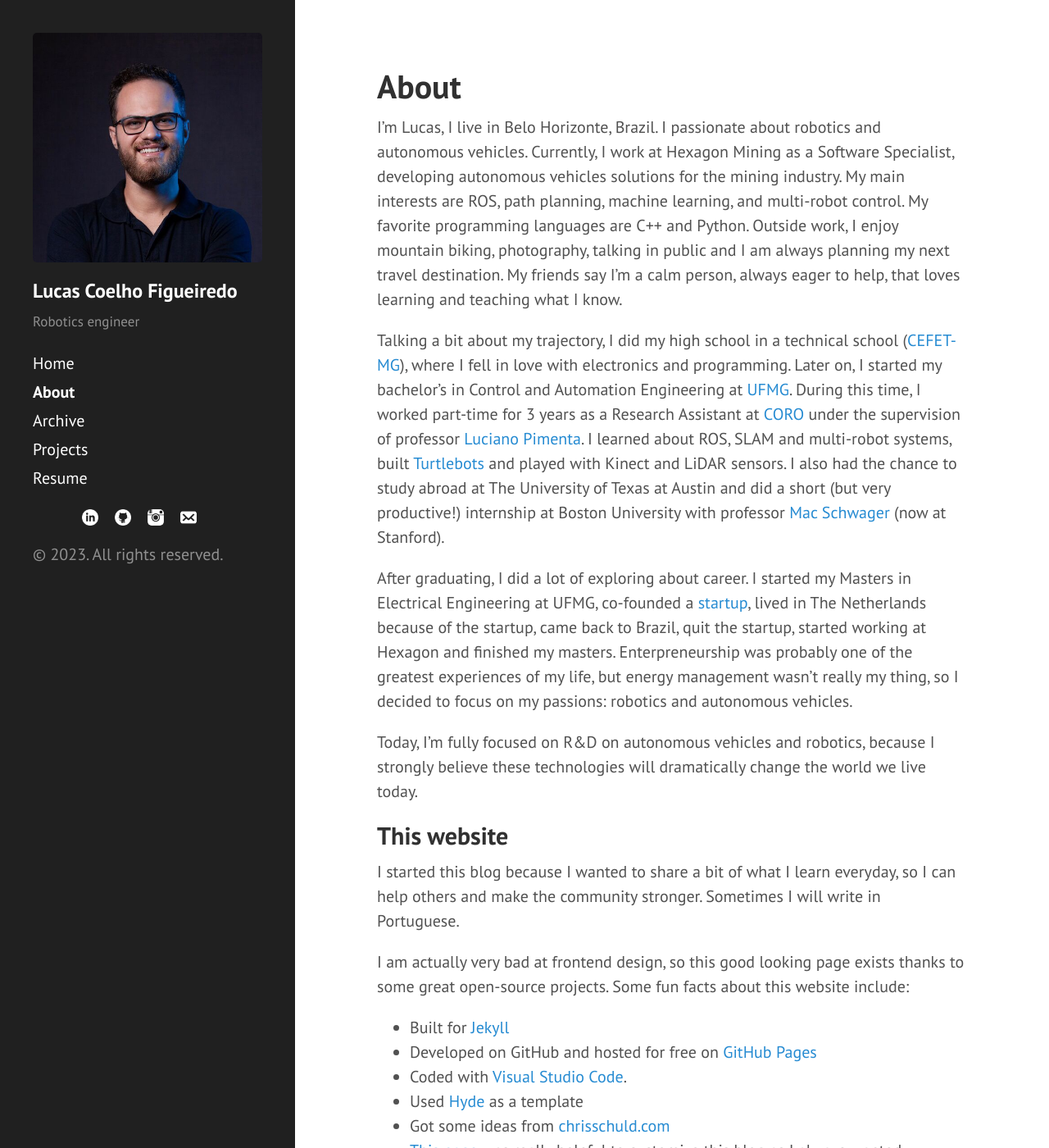
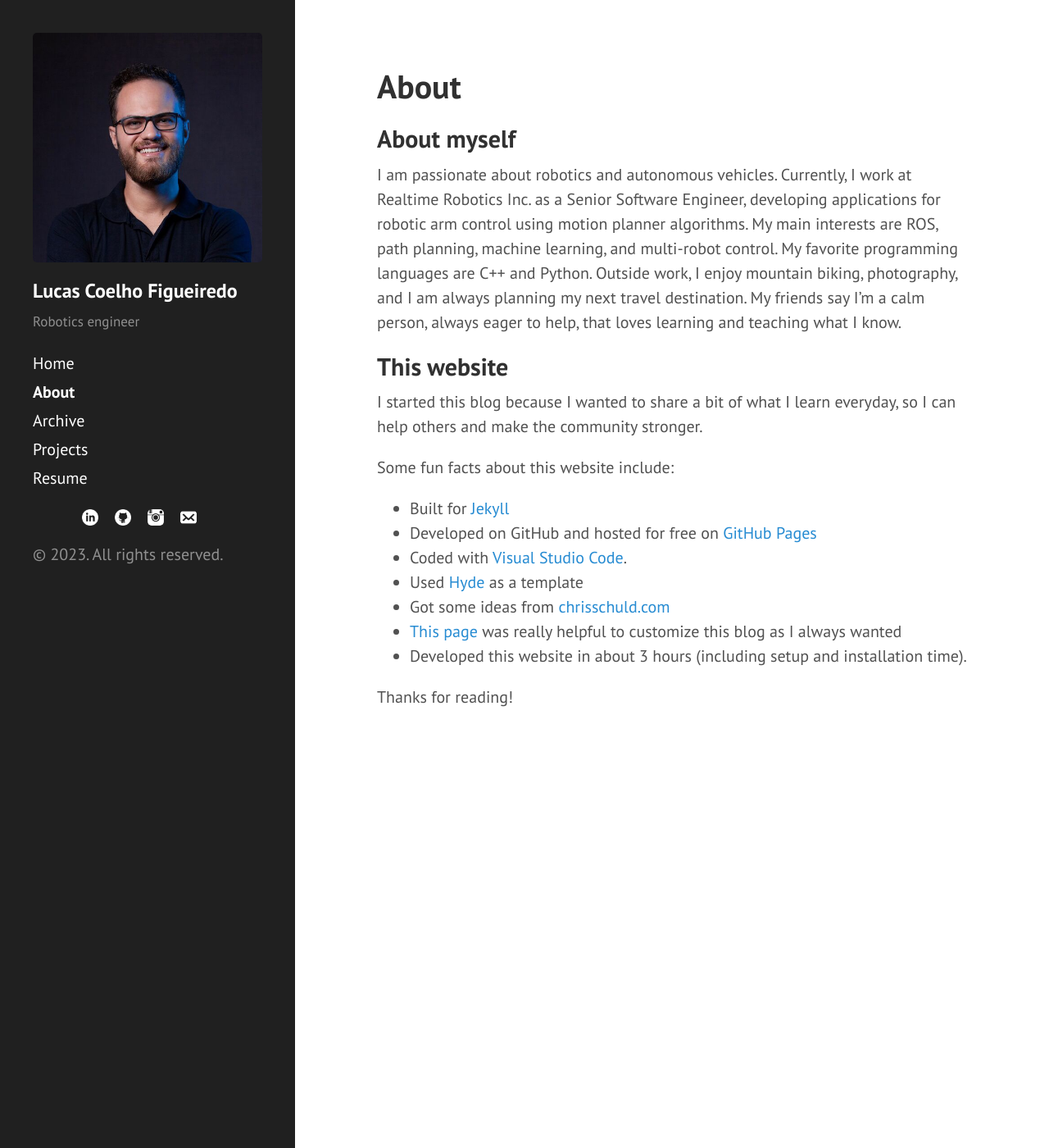
Before and after one commit to lucascoelhof/lucascoelhof.github.io, a Jekyll site: the page built from about.md, in a window 1280 px wide and 1400 px high. Shown: the whole window at 82% size. Built offline with Jekyll 4.4.1, drawn with Linux system fonts in a browser that asks for light colours; comment, search, counter and statistics services are not loaded.

Commit message:
Updated about

```diff
--- a/about.md
+++ b/about.md
@@ -3,19 +3,16 @@ layout: page
 title: About
 ---
 
-I’m Lucas, I live in Belo Horizonte, Brazil. I passionate about robotics and autonomous vehicles. Currently, I work at Hexagon Mining as a Software Specialist, developing autonomous vehicles solutions for the mining industry. My main interests are ROS, path planning, machine learning, and multi-robot control. My favorite programming languages are C++ and Python. Outside work, I enjoy mountain biking, photography, talking in public and I am always planning my next travel destination. My friends say I’m a calm person, always eager to help, that loves learning and teaching what I know.
+## About myself
 
-Talking a bit about my trajectory, I did my high school in a technical school ([CEFET-MG](https://en.wikipedia.org/wiki/Federal_Center_for_Technological_Education_of_Minas_Gerais)), where I fell in love with electronics and programming. Later on, I started my bachelor's in Control and Automation Engineering at [UFMG](https://en.wikipedia.org/wiki/Federal_University_of_Minas_Gerais). During this time, I worked part-time for 3 years as a Research Assistant at [CORO](http://coro.cpdee.ufmg.br/) under the supervision of professor [Luciano Pimenta](https://scholar.google.com/citations?user=jF9S_gMAAAAJ&hl=en). I learned about ROS, SLAM and multi-robot systems, built [Turtlebots](http://wiki.ros.org/Robots/TurtleBot) and played with Kinect and LiDAR sensors. I also had the chance to study abroad at The University of Texas at Austin and did a short (but very productive!) internship at Boston University with professor [Mac Schwager](https://web.stanford.edu/~schwager/) (now at Stanford).
+I am passionate about robotics and autonomous vehicles. Currently, I work at Realtime Robotics Inc. as a Senior Software Engineer, developing applications for robotic arm control using motion planner algorithms. My main interests are ROS, path planning, machine learning, and multi-robot control. My favorite programming languages are C++ and Python. Outside work, I enjoy mountain biking, photography, and I am always planning my next travel destination. My friends say I’m a calm person, always eager to help, that loves learning and teaching what I know.
 
-After graduating, I did a lot of exploring about career. I started my Masters in Electrical Engineering at UFMG, co-founded a [startup](https://www.newatt.com.br/), lived in The Netherlands because of the startup, came back to Brazil, quit the startup, started working at Hexagon and finished my masters. Enterpreneurship was probably one of the greatest experiences of my life, but energy management wasn't really my thing, so I decided to focus on my passions: robotics and autonomous vehicles.
-
-Today, I'm fully focused on R&D on autonomous vehicles and robotics, because I strongly believe these technologies will dramatically change the world we live today.
 
 ## This website
 
-I started this blog because I wanted to share a bit of what I learn everyday, so I can help others and make the community stronger. Sometimes I will write in Portuguese.
+I started this blog because I wanted to share a bit of what I learn everyday, so I can help others and make the community stronger.
 
-I am actually very bad at frontend design, so this good looking page exists thanks to some great open-source projects. Some fun facts about this website include:
+Some fun facts about this website include:
 
 * Built for [Jekyll](http://jekyllrb.com)
 * Developed on GitHub and hosted for free on [GitHub Pages](https://pages.github.com)
```
